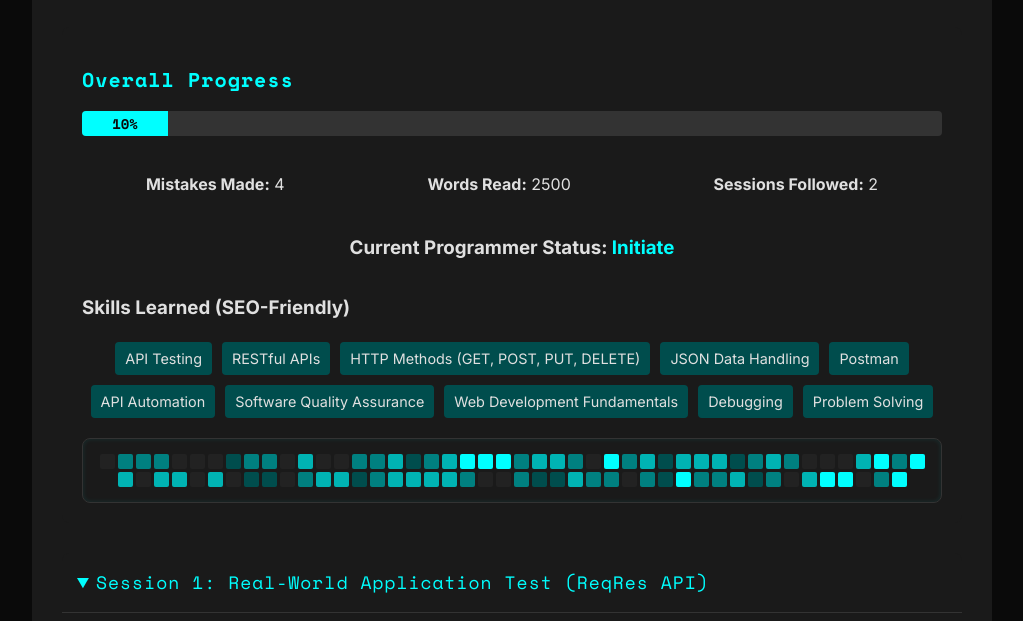
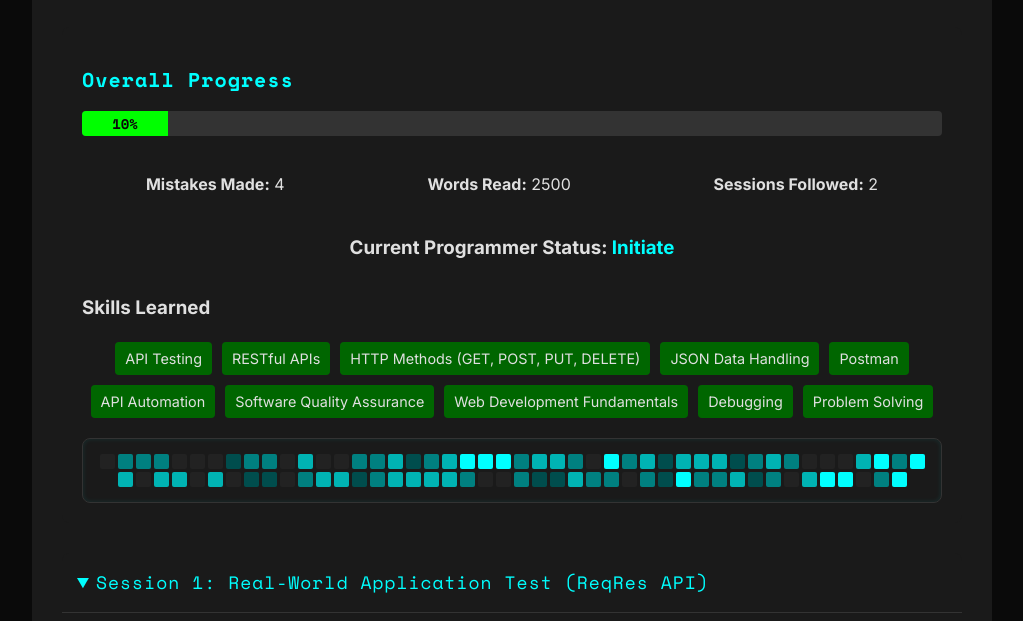
Before and after one commit to roblanc/Postman-API-Laboratory, a plain HTML site: page index.html in a window 1280 px wide. Shown: the part 179-800 px from the top of the page, without its empty margins (128-1151 px from the left). Drawn offline with nearby package versions, Linux system fonts and the light colour scheme.

Commit message:
Update index.html

```diff
--- a/index.html
+++ b/index.html
@@ -79,7 +79,7 @@
         .progress-bar {
             width: 0%; /* Set by JS */
             height: 100%;
-            background-color: #00ffff; /* Cyan for progress */
+            background-color: #00ff00; /* Green for progress */
             transition: width 0.5s ease-in-out;
             text-align: center;
             line-height: 25px;
@@ -250,7 +250,7 @@
             </div>
 
             <div class="skills-learned" style="margin-top: 30px;">
-                <h3>Skills Learned (SEO-Friendly)</h3>
+                <h3>Skills Learned</h3>
                 <ul id="skillsList" style="list-style: none; padding: 0; display: flex; flex-wrap: wrap; gap: 10px; justify-content: center;">
                     <!-- Skills will be populated by JS -->
                 </ul>
@@ -450,7 +450,7 @@ Body:
             const skillsList = document.getElementById('skillsList');
             seoSkills.forEach(skill => {
                 const li = document.createElement('li');
-                li.style.backgroundColor = '#004d4d'; // Dark cyan background
+                li.style.backgroundColor = '#006600'; // Darker green background
                 li.style.padding = '5px 10px';
                 li.style.borderRadius = '4px';
                 li.style.fontSize = '0.9em';
```
